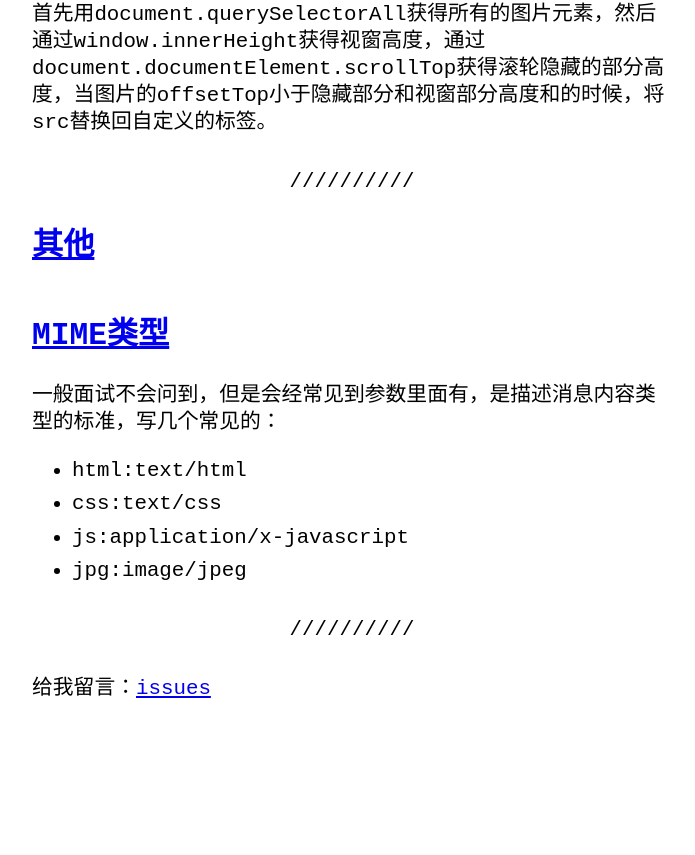
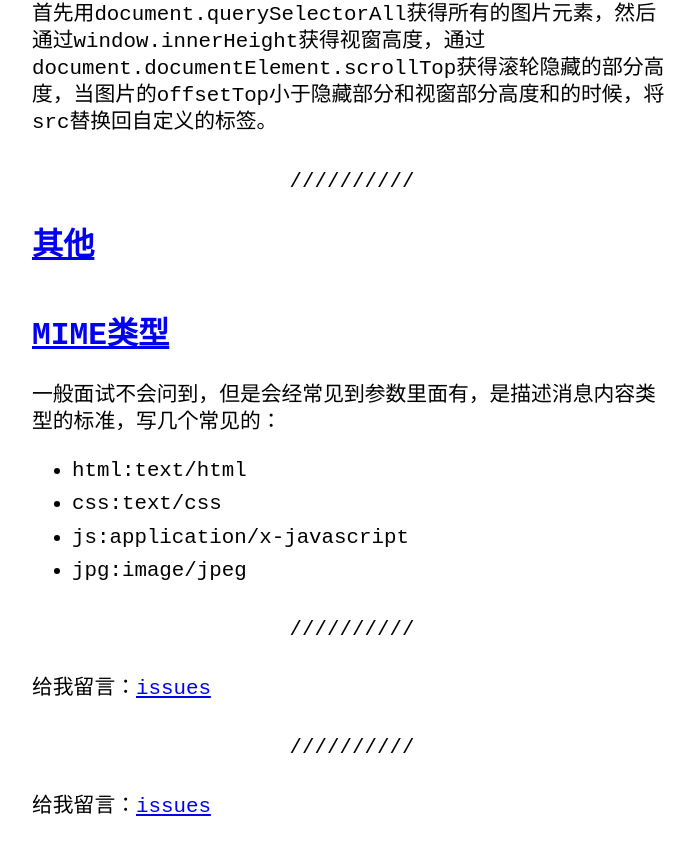
Before and after one commit to wangyu-1999/wangyu-1999.github.io, a Jekyll site: the page built from _posts/2021-03-24-春招博客笔记-2.md, in a window 1280 px wide and 900 px high, scrolled down 2680 px. Shown: the top 855 px of the window, without its empty margins (288-983 px from the left). Built offline with Jekyll 4.4.1, drawn with Linux system fonts in a browser that asks for light colours; before the commit the page ends 3462 px from its top, so only the background shows below that.

Commit message:
fix:修复了一些bug

```diff
--- a/_layouts/post.html
+++ b/_layouts/post.html
@@ -6,10 +6,20 @@ layout: default
 
 <article>
   <p class="post-meta">
-    <time datetime="{{ page.date }}">{{ page.date | date: site.theme_config.date_format }}</time>
+    <time datetime="{{ page.date }}"
+      >{{ page.date | date: site.theme_config.date_format }}</time
+    >
   </p>
 
   <h1>{{ page.title }}</h1>
 
   {{ content }}
+  <hr />
+
+  <p>
+    给我留言：<a
+      href="https://github.com/wangyu-1999/wangyu-1999.github.io/issues/new"
+      >issues</a
+    >
+  </p>
 </article>
```
Also changed, not shown: _posts/2021-04-21-将项目部署到服务器上.md (+6 -0 lines), 1 other file.
